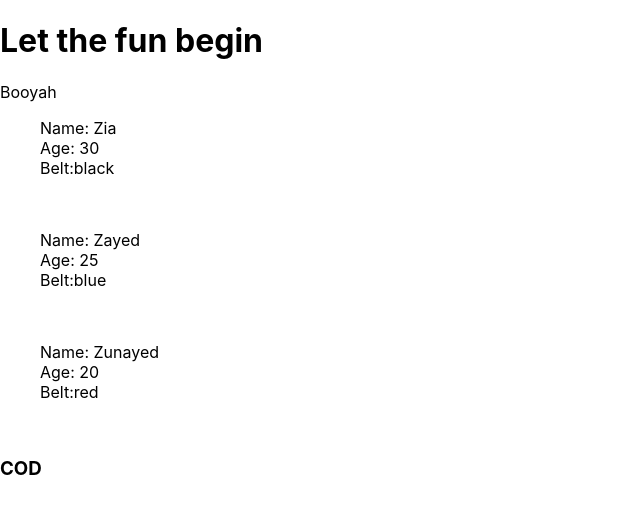
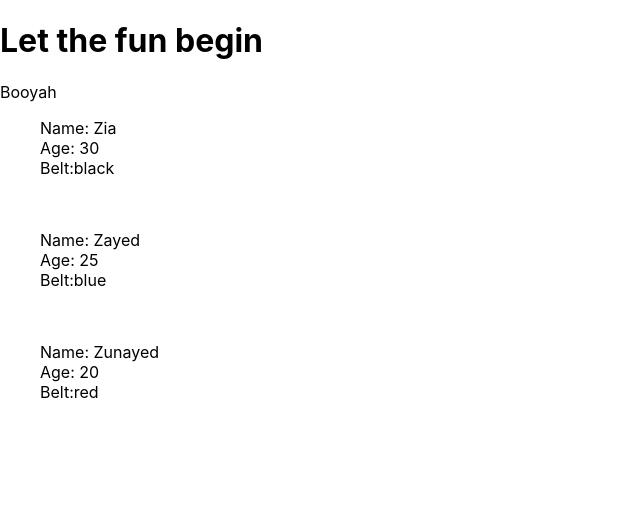
Before and after one commit to sunzid02/React-Redux, a React (Create React App) app in the folder myapp/: page / in a window 1280 px wide. Shown: the top 514 px of the page, without its empty margins (0-640 px from the left). Built offline with nearby package versions, Linux system fonts and the light colour scheme.

Commit message:
stateless components

```diff
--- a/myapp/src/Ninjas.js
+++ b/myapp/src/Ninjas.js
@@ -1,12 +1,6 @@
-import React, { Component } from 'react';
+import React from 'react';
 
-class Ninjas extends Component{
-    render(){
-        console.log(this.props);
-        const { ninjas } = this.props;
-        const { game } = this.props;
-        // const  ninjas  = this.props.ninjas;
-
+const Ninjas =  ({ ninjas, game }) => {
         const ninjaList =   ninjas.map( ninja =>    {
             return  (
                 <div className="ninja" key={    ninja.id }>
@@ -24,10 +18,8 @@ class Ninjas extends Component{
         return(
             <div className="ninja-list">
                 {   ninjaList  }
-                <h3> {  game  } </h3>
             </div>
         )
-    }
 }
 
 export default Ninjas;
```
